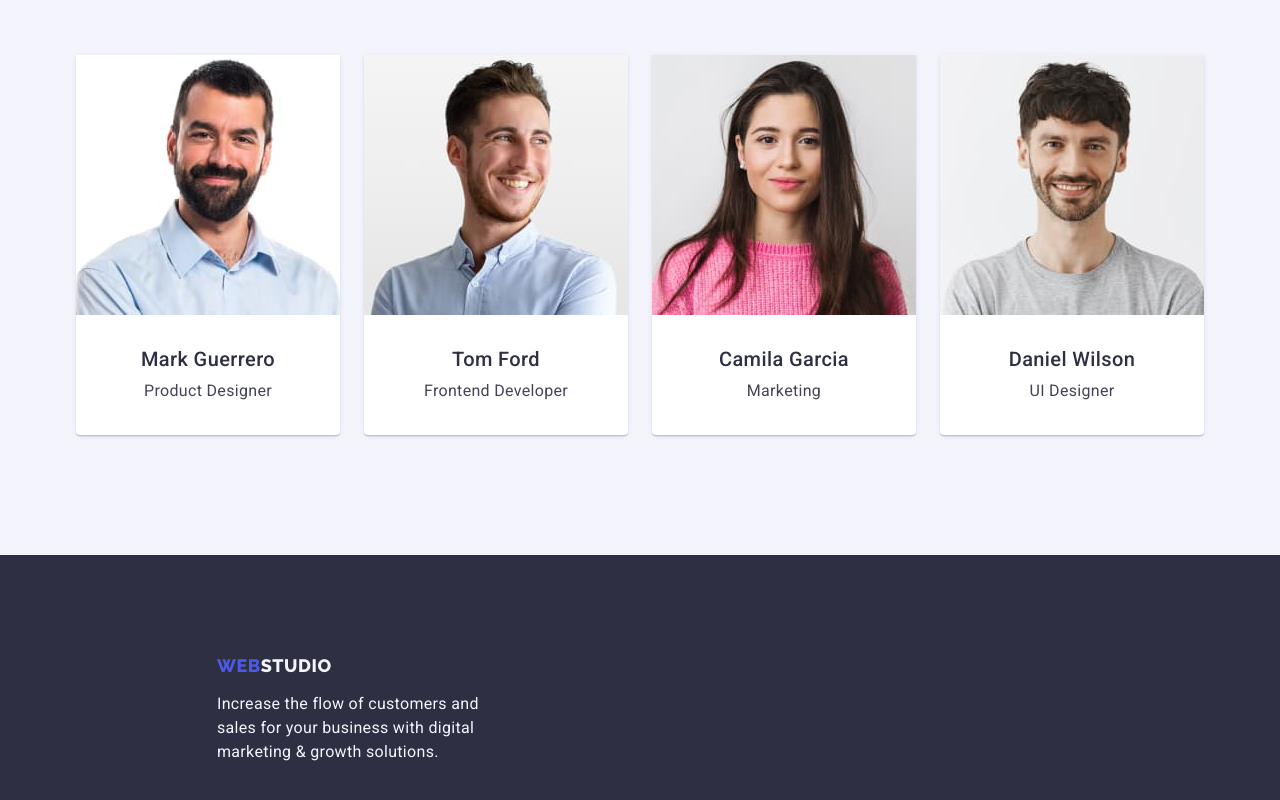
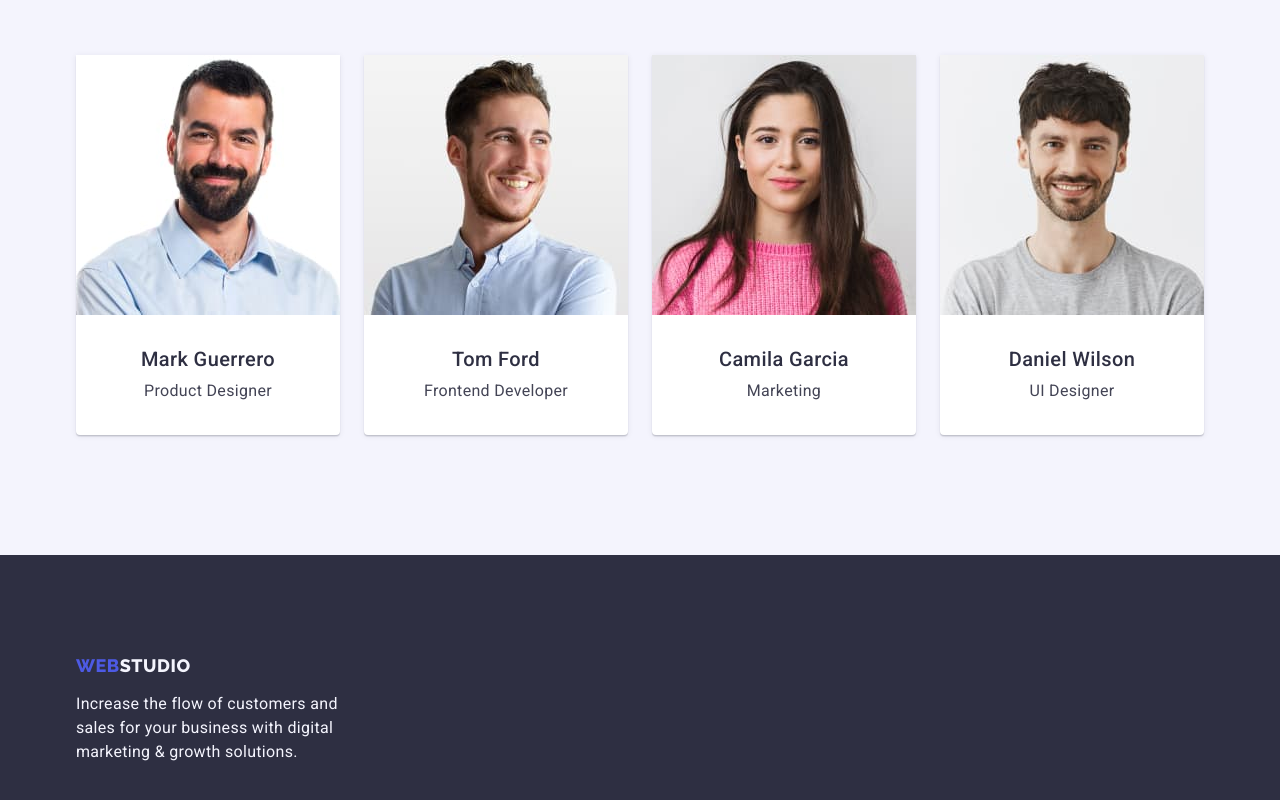
Before and after one commit to yevmikh/goit-markup-hw-03, a plain HTML site: page index.html in a window 1280 px wide. Shown: the part 1750-2550 px from the top of the page. Drawn offline with nearby package versions, Linux system fonts and the light colour scheme.

Commit message:
Update styles.css

```diff
--- a/css/styles.css
+++ b/css/styles.css
@@ -327,9 +327,9 @@ img {
 .footer-text {
   max-width: 264px;
 }
-.footer-flex {
+/* .footer-flex {
   padding-left: 156px;
-}
+} */
 
 .footer-link {
   display: inline-block;
```
